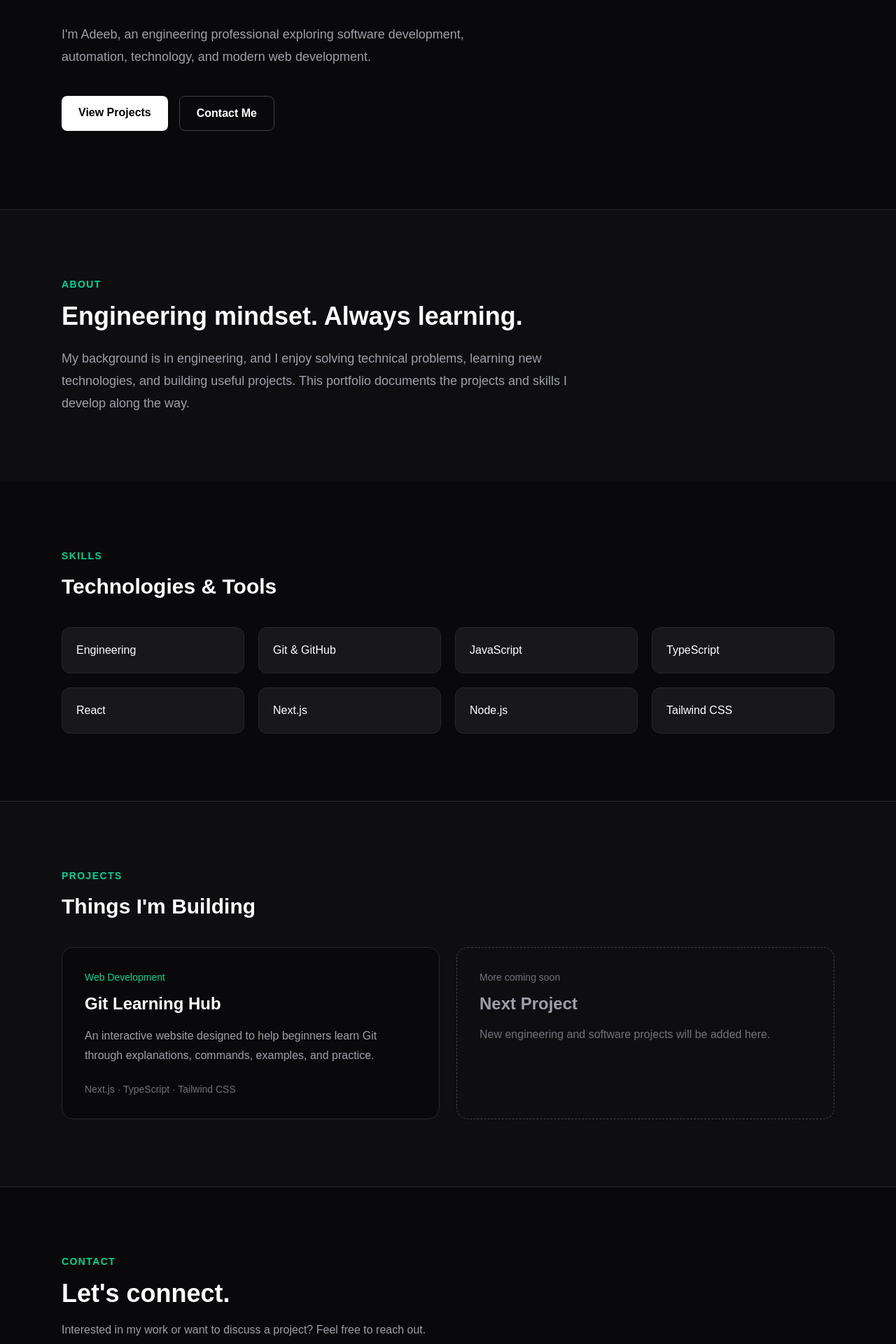
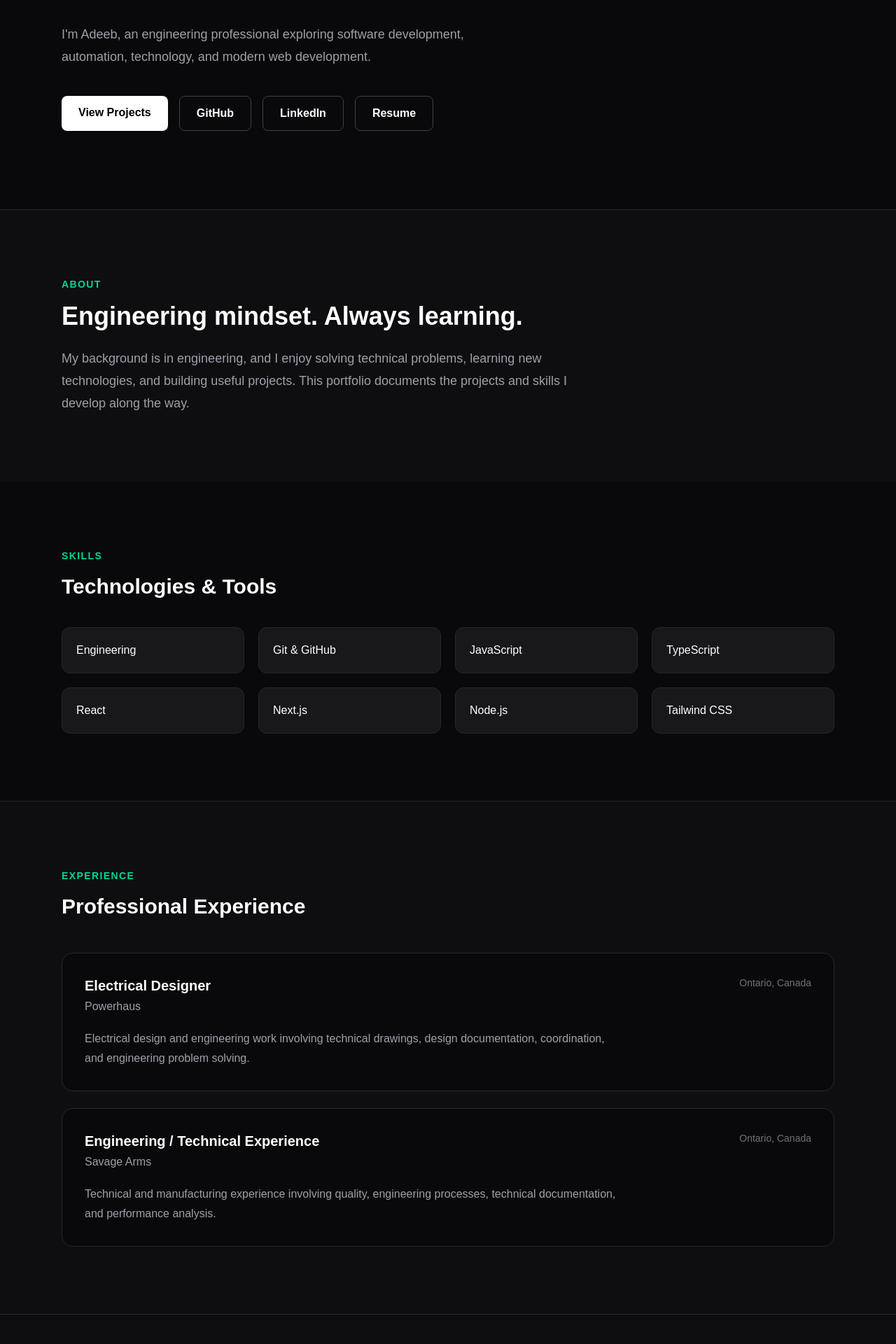
Before and after one commit to adeebwork13/portfolio, a Next.js app: page / in a window 1280 px wide. Shown: the part 580-2500 px from the top of the page at 70% size. Built offline with nearby package versions, Linux system fonts and the light colour scheme.

Commit message:
Add experience and professional links

```diff
--- a/app/page.tsx
+++ b/app/page.tsx
@@ -23,7 +23,6 @@ export default function Home() {
         </p>
 
         <div className="mt-10 flex flex-wrap gap-4">
-
           <a
             href="#projects"
             className="rounded-lg bg-white px-6 py-3 font-semibold text-black transition hover:bg-zinc-200"
@@ -32,12 +31,30 @@ export default function Home() {
           </a>
 
           <a
-            href="#contact"
+            href="https://github.com/YOUR-USERNAME" /*Replace*/
+            target="_blank"
+            rel="noopener noreferrer"
             className="rounded-lg border border-zinc-700 px-6 py-3 font-semibold transition hover:border-zinc-500"
           >
-            Contact Me
+            GitHub
           </a>
 
+          <a
+            href="https://www.linkedin.com/in/YOUR-LINKEDIN" /*Replace*/
+            target="_blank"
+            rel="noopener noreferrer"
+            className="rounded-lg border border-zinc-700 px-6 py-3 font-semibold transition hover:border-zinc-500"
+          >
+            LinkedIn
+          </a>
+
+          <a
+            href="/resume.pdf"
+            target="_blank"
+            className="rounded-lg border border-zinc-700 px-6 py-3 font-semibold transition hover:border-zinc-500"
+          >
+            Resume
+          </a>
         </div>
 
       </section>
@@ -98,6 +115,80 @@ export default function Home() {
                 <p className="font-medium">{skill}</p>
               </div>
             ))}
+
+          </div>
+
+        </div>
+      </section>
+      {/* Experience */}
+      <section
+        id="experience"
+        className="border-t border-zinc-800 bg-zinc-900/40"
+      >
+        <div className="mx-auto max-w-6xl px-6 py-24">
+
+          <p className="text-sm font-semibold uppercase tracking-widest text-emerald-400">
+            Experience
+          </p>
+
+          <h2 className="mt-4 text-3xl font-bold">
+            Professional Experience
+          </h2>
+
+          <div className="mt-12 space-y-6">
+
+            <div className="rounded-2xl border border-zinc-800 bg-zinc-950 p-8">
+              <div className="flex flex-col justify-between gap-3 md:flex-row">
+
+                <div>
+                  <h3 className="text-xl font-semibold">
+                    Electrical Designer
+                  </h3>
+
+                  <p className="mt-1 text-zinc-400">
+                    Powerhaus
+                  </p>
+                </div>
+
+                <p className="text-sm text-zinc-500">
+                  Ontario, Canada
+                </p>
+
+              </div>
+
+              <p className="mt-5 max-w-3xl leading-7 text-zinc-400">
+                Electrical design and engineering work involving technical
+                drawings, design documentation, coordination, and engineering
+                problem solving.
+              </p>
+            </div>
+
+
+            <div className="rounded-2xl border border-zinc-800 bg-zinc-950 p-8">
+              <div className="flex flex-col justify-between gap-3 md:flex-row">
+
+                <div>
+                  <h3 className="text-xl font-semibold">
+                    Engineering / Technical Experience
+                  </h3>
+
+                  <p className="mt-1 text-zinc-400">
+                    Savage Arms
+                  </p>
+                </div>
+
+                <p className="text-sm text-zinc-500">
+                  Ontario, Canada
+                </p>
+
+              </div>
+
+              <p className="mt-5 max-w-3xl leading-7 text-zinc-400">
+                Technical and manufacturing experience involving quality,
+                engineering processes, technical documentation, and
+                performance analysis.
+              </p>
+            </div>
 
           </div>
 
--- a/components/Navbar.tsx
+++ b/components/Navbar.tsx
@@ -19,6 +19,10 @@ export default function Navbar() {
             Projects
           </a>
 
+          <a href="#experience" className="hover:text-white">
+            Experience
+          </a>
+
           <a href="#contact" className="hover:text-white">
             Contact
           </a>
```
Also changed, not shown: 1 other file (tests, documents, lock files or other folders).
